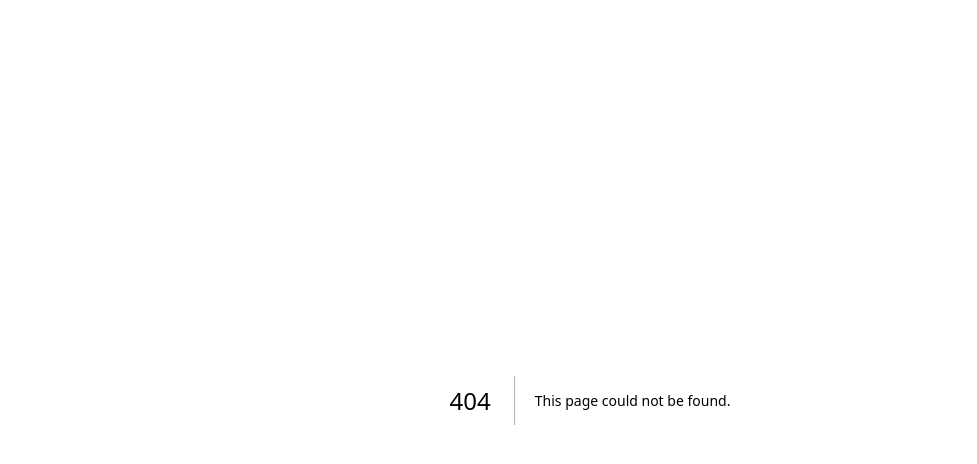
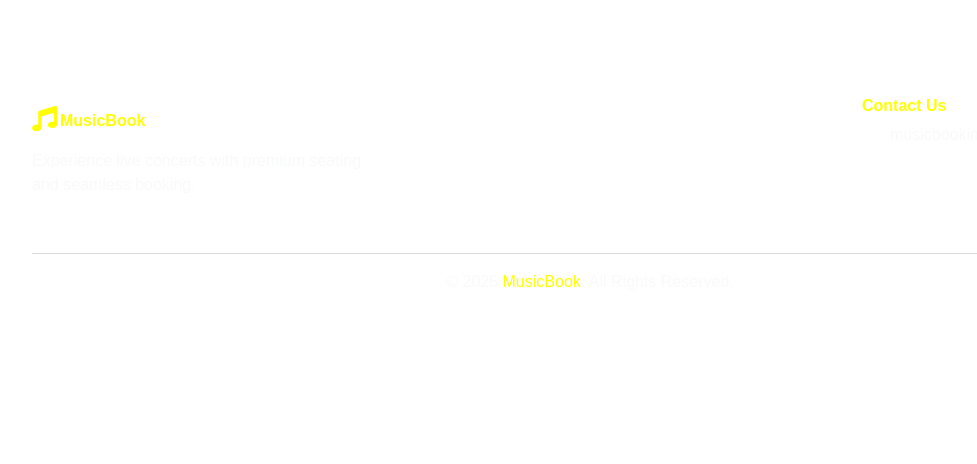
Before and after one commit to Hariharaselvi97/music-concert, a Next.js app: page /footer in a window 1280 px wide. Before the commit this address had no page. Shown: the top 464 px of the page, without its empty margins (50-1027 px from the left). Built offline with nearby package versions, Linux system fonts and the light colour scheme.

Commit message:
footer section created

```diff
--- a/app/booking/page.tsx
+++ b/app/booking/page.tsx
@@ -8,12 +8,13 @@ import Link from "next/link";
 import { useRouter } from "next/navigation";
 
 
+
+
 export default function Booking({ eventId }: { eventId: string }){
  const router = useRouter();
  const searchParams = useSearchParams();
 const eventTitle = searchParams.get("title");
 const eventDate = searchParams.get("date");
-
    type Seat={
       seat:string,
       price:number,
@@ -46,10 +47,11 @@ const eventDate = searchParams.get("date");
   },
 };
 
-const [selectedSeats, setSelectedSeats] = useState<Seat[]>([]);
+  const [selectedSeats, setSelectedSeats] = useState<Seat[]>([]);
   const [bookedSeats, setBookedSeats] = useState<string[]>([]);
   const [modalMessage, setModalMessage] = useState({ type: "", text: "" });
   const [email, setEmail] = useState("");
+
 
 
 
@@ -60,6 +62,8 @@ const [selectedSeats, setSelectedSeats] = useState<Seat[]>([]);
     }
     loadSeats();
   }, [eventId]);
+
+
 
   //  useEffect(() => {
   //   getBookedSeats().then(setBookedSeats);
@@ -82,15 +86,15 @@ const [selectedSeats, setSelectedSeats] = useState<Seat[]>([]);
 
 
  const handleBooking = async () => {
-    const user = localStorage.getItem("user");
+  //   const user = localStorage.getItem("user");
 
-    if (!user) {
-    alert("Login required!");
-    router.push("/login");
-    return;
-   }
+  //   if (!user) {
+  //   alert("Login required!");
+  //   router.push("/login");
+  //   return;
+  //  }
 
-  await bookTickets(selectedSeats, totalAmount);
+  await bookTickets( selectedSeats.map(s => s.seat), totalAmount,email);
 
     if (selectedSeats.length === 0) {
       alert("Select seats first!");
@@ -136,12 +140,13 @@ const [selectedSeats, setSelectedSeats] = useState<Seat[]>([]);
 
 
    return(
-     <>
-       {/* <h2>{eventTitle}</h2>
-      <p>{new Date(eventDate!).toDateString()}</p> */}
+     < div key={eventId}>
+
         <div className='back'> <Link href="/" className='pro'>Back to home</Link></div>
 
      <div className="container">
+       <h4 style={{color:"darkblue"}}>{eventTitle}</h4>
+      <p  style={{color:"darkblue"}}>{new Date(eventDate!).toDateString()}</p>
       <h2 style={{textAlign:"center",fontFamily:"cursive",color:"green"}}> Select Your Seats</h2>
 
      {Object.entries(seatData).map(([type, data]) => (
@@ -150,25 +155,15 @@ const [selectedSeats, setSelectedSeats] = useState<Seat[]>([]);
             {type.toUpperCase()} – ₹{data.price}
            </h5>
           <div className="seats">
-           {/* {data.seats.map((seat) => (
-
-              <button
-                key={seat}
-                className={`seat ${
-                  selectedSeats.some((s) => s.seat === seat) ? "selected" : ""
-                }`}
-                onClick={() => toggleSeat(seat, data.price, type)}
-              >
-                {seat}
-              </button>
-            ))}  */}
 
            {data.seats.map((seat) => {
-  const isBooked = bookedSeats.includes(seat);
-  const isSelected = selectedSeats.some((s) => s.seat === seat);
+
+          const isBooked = bookedSeats.includes(seat);
+          const isSelected = selectedSeats.some((s) => s.seat === seat);
 
   return (
     <button
+
       key={seat}
       disabled={isBooked}
       onClick={() => toggleSeat(seat, data.price, type)}
@@ -193,24 +188,7 @@ const [selectedSeats, setSelectedSeats] = useState<Seat[]>([]);
 
       <button className="btn btn-success bookbut" onClick={handleBooking} >Book Tickets</button>
 
-    {/* {showModal && (
-        <div className="modal fade show d-block"style={{ position: "fixed", top: 0, left: 0, width: "100%", height: "100%" }}>
-          <div className="modal-dialog modal-dialog-centered">
-            <div className="modal-content">
-              <div className="modal-header">
-                <h5 className="modal-title">Booking Successful 🎉</h5>
-                <button
-                  className="btn-close"
-                  onClick={() => setShowModal(false)}
-                />
-              </div>
-              <div className="modal-body">
-                Seats booked successfully!
-              </div>
-            </div>
-          </div>
-        </div>
-      )} */}
+
        {showModal && (
         <div className="modal show d-block" style={{ position: "fixed", top: 0, left: 0, width: "100%", height: "100%" }}>
           <div className="modal-dialog modal-dialog-centered">
@@ -226,6 +204,6 @@ const [selectedSeats, setSelectedSeats] = useState<Seat[]>([]);
         </div>
     )}
     </div>
-    </>
+    </div>
   );
 }
--- /dev/null
+++ b/app/footer/footer.css
@@ -0,0 +1,38 @@
+.music-footer {
+  background: linear-gradient(to right, #1132db);
+  overflow: hidden;
+}
+
+
+
+/* Footer links */
+.footer-link {
+  color: #ccc;
+  text-decoration: none;
+  transition: all 0.3s ease;
+}
+.footer-link:hover {
+  color: #ffc107;
+  padding-left: 5px;
+}
+
+/* Social icons animation */
+.social-icons a {
+  color: white;
+  font-size: 1.4rem;
+  margin-right: 15px;
+  transition: transform 0.3s ease, color 0.3s ease;
+  font-size: 18px;
+}
+.social-icons a:hover {
+  transform: translateY(-5px) scale(1.1);
+  color: crimson;
+}
+
+/* Footer copyright */
+.music-footer span {
+  color: yellow;
+}
+.foot{
+    margin-left: 450px;
+}
--- /dev/null
+++ b/app/footer/page.tsx
@@ -0,0 +1,55 @@
+
+import './footer.css'
+import { CgMail } from "react-icons/cg";
+import { FaMusic } from "react-icons/fa";
+import Link from "next/link";
+
+
+export default function Footer(){
+    return(
+       <footer className="music-footer text-light pt-5 pb-4 mt-5">
+      <div className="container">
+        <div className="row footer-content">
+
+          {/* Brand */}
+          <div className="col-md-4 mb-4 fade-up">
+          <p style={{color:"yellow",fontSize:"25px",marginTop:"10px"}}><FaMusic /></p>
+              <Link href="/" className="navbar-brand">
+                <p style={{marginLeft:"28px",marginTop:"-38px",color:"yellow",fontWeight:"bold"}}>MusicBook</p>
+              </Link>
+            <p>
+              Experience live concerts with premium seating and seamless booking.
+            </p>
+          </div>
+
+
+          {/* <div className="col-md-2 mb-4 fade-up delay-1">
+            <h6 className="fw-bold">Explore</h6>
+            <ul className="list-unstyled">
+              <li><a href="/" className="footer-link">Home</a></li>
+              <li><a href="/" className="footer-link">About</a></li>
+              <li><a href="/" className="footer-link">Artists</a></li>
+            </ul>
+          </div> */}
+
+
+          {/* Social */}
+          <div className="col-md-3 mb-4 foot">
+            <h6 className="fw-bold" style={{color:"yellow"}}>Contact Us</h6>
+          <p style={{color:"white",fontSize:"20px",marginTop:"10px"}}><CgMail /></p>
+              <Link href="/" className="navbar-brand">
+                <p style={{marginLeft:"28px",marginTop:"-38px"}}>musicbookinfo@gmail.com</p>
+              </Link>
+          </div>
+
+        </div>
+
+        <hr className="border-secondary" />
+
+        <div className="text-center fade-up delay-4">
+          © {new Date().getFullYear()} <span>MusicBook</span>. All Rights Reserved.
+        </div>
+      </div>
+    </footer>
+    )
+}
--- a/app/page.tsx
+++ b/app/page.tsx
@@ -2,7 +2,7 @@ import Navbar from "./navbar/page";
 import Home from "./home/page";
 import About from "./about/page";
 import Artist from "./artist/page"
-
+import Footer from "./footer/page"
 export default function MainHome() {
   return (
     <div>
@@ -10,6 +10,7 @@ export default function MainHome() {
       <Home/>
       <About/>
       <Artist/>
+      <Footer/>
     </div>
 
   );
```
